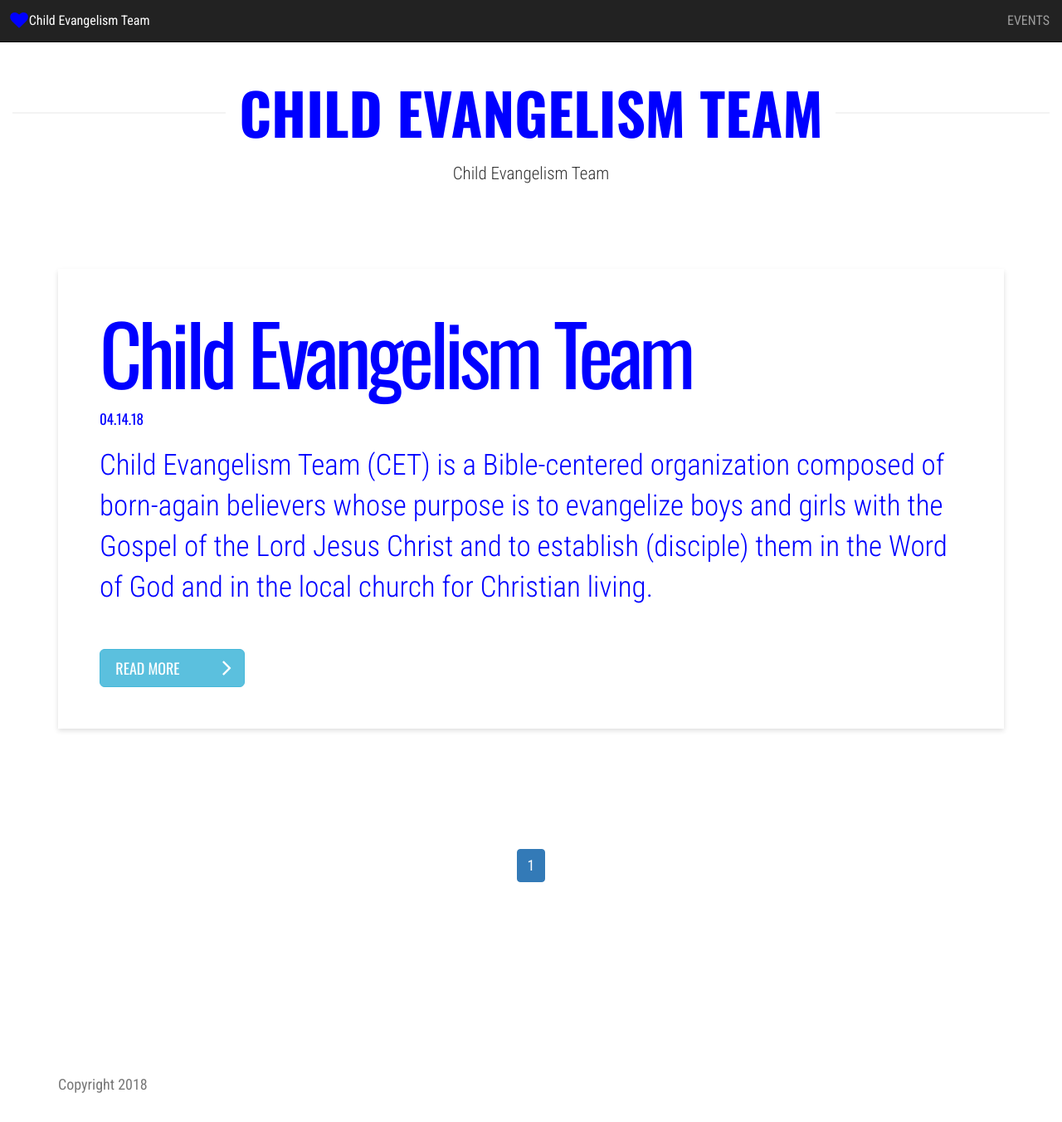
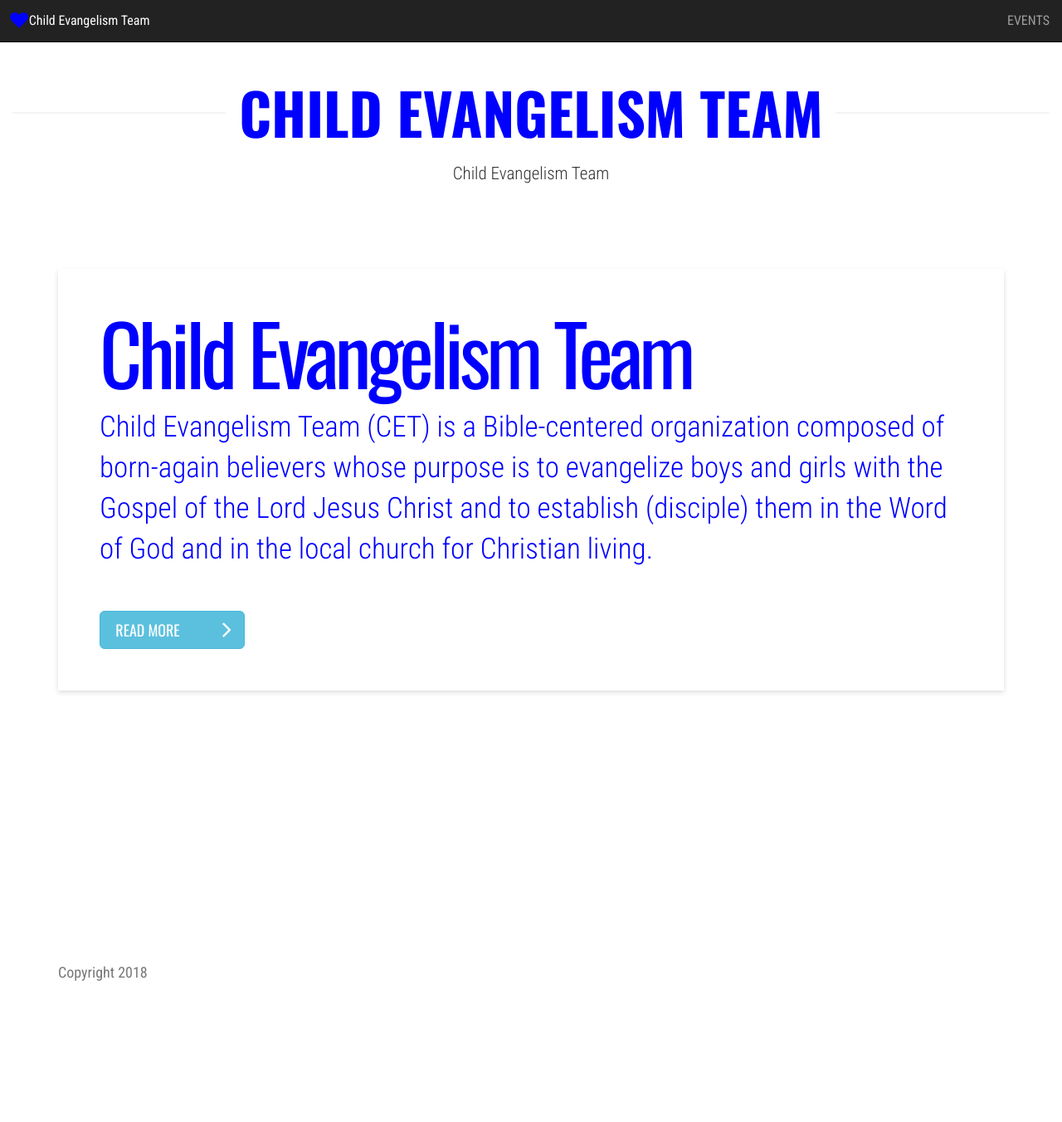
Before and after one commit to account000001/account000001.github.io, a Jekyll site: the page built from index.html, in a window 1280 px wide and 1352 px high. Shown: the whole window at 83% size. Built offline with Jekyll 4.4.1, drawn with Linux system fonts in a browser that asks for light colours; nearby versions of some CDN libraries; the list of posts is cut into pages by our own code.

Commit message:
Update to home page.

```diff
--- a/_includes/tile.html
+++ b/_includes/tile.html
@@ -13,7 +13,6 @@
     <div class="inner-guts">
         <h2><a href="{{ post.url | prepend: site.baseurl }}">{{ post.title }}</a></h2>
         <aside>
-            {{ post.date | date: "%m.%d.%y" }}
             {% if post.categories != empty %}
                 &middot;
                 {% for category in post.categories %}
--- a/_layouts/default.html
+++ b/_layouts/default.html
@@ -6,11 +6,10 @@
         <div class="container">
             <div class="row">
                 <div class="col-md-12">
-                    {% for post in paginator.posts %}
+                    {% for post in site.posts %}
                         {% include tile.html %}
                     {% endfor %}
 
-                    {% include pagination.html %}
                 </div>
             </div>
         </div>
```
Also changed, not shown: 8 other files.
